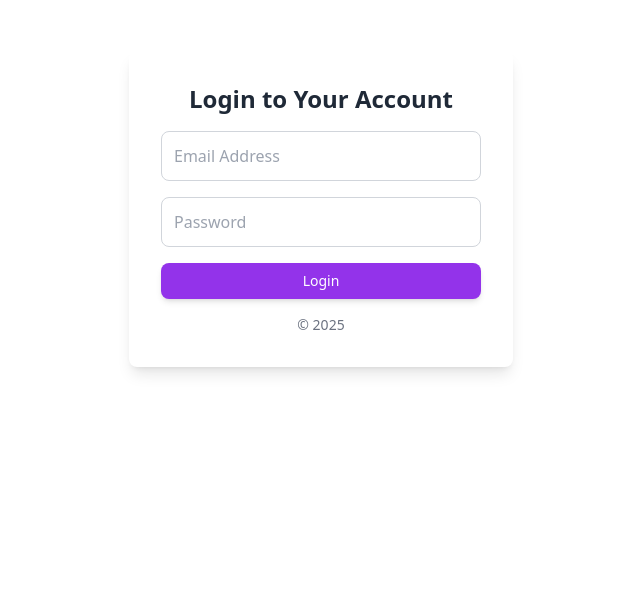
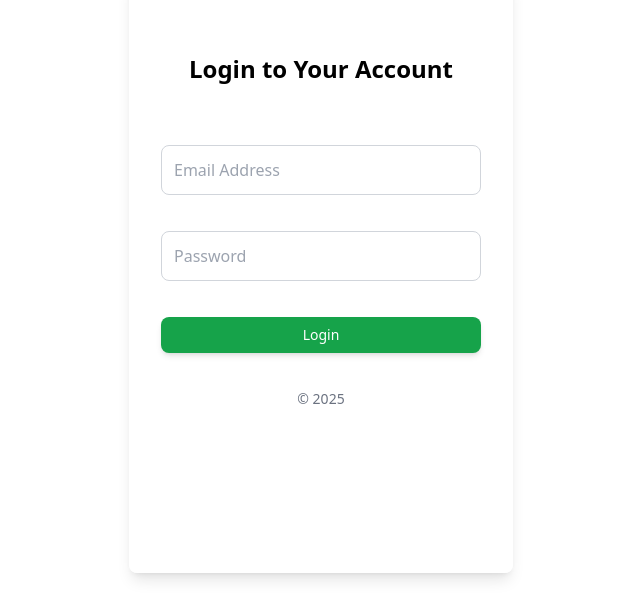
Before and after one commit to diya-p-shiju/leave-management-frontend, a React (Vite) app: page /login in a window 1280 px wide. Shown: the part 191-800 px from the top of the page, without its empty margins (319-959 px from the left). Built offline with nearby package versions, Linux system fonts and the light colour scheme.

Commit message:
before I tamper with homepage text animation

```diff
--- a/src/components/user-components/Login.tsx
+++ b/src/components/user-components/Login.tsx
@@ -47,14 +47,14 @@
     }
 
     return (
-      <div className="flex min-h-full h-96 bg-opacity-94  bg-white rounded-3xl items-center justify-center bg-gray-100">
+      <div className="flex min-h-full rounded-3xl mt-16 items-center justify-center ">
         <motion.div
-          className="w-full max-w-sm p-8 bg-white rounded-lg shadow-lg"
+          className="w-full max-w-sm p-8 h-[600px] bg-white bg-opacity-80 pt-20 rounded-lg shadow-lg flex flex-col gap-5"
           initial={{ opacity: 0, y: 30 }}
           animate={{ opacity: 1, y: 0 }}
           transition={{ duration: 0.6, ease: "easeOut" }}
         >
-          <h1 className="text-2xl font-semibold text-center text-gray-800 mb-4">
+          <h1 className="text-2xl font-semibold text-center text-black mb-10">
             Login to Your Account
           </h1>
           <form onSubmit={handleSubmit} className="flex flex-col gap-4">
@@ -64,23 +64,24 @@
               value={email}
               onChange={handleInputChange}
               placeholder="Email Address"
-              className="w-full p-3 border border-gray-300 rounded-lg focus:ring-2 focus:ring-purple-500 focus:outline-none"
-              whileFocus={{ scale: 1.02 }}
+              className="w-full p-3 border border-gray-300 rounded-lg  focus:outline-none mb-5"
+              whileFocus={{ scale: 1.01 }}
             />
+            {/* focus:ring-green-500 focus:ring-2 */}
             <motion.input
               type="password"
               name="password"
               value={password}
               onChange={handleInputChange}
               placeholder="Password"
-              className="w-full p-3 border border-gray-300 rounded-lg focus:ring-2 focus:ring-purple-500 focus:outline-none"
+              className="w-full p-3 border border-gray-300 rounded-lg  focus:outline-none mb-5"
               whileFocus={{ scale: 1.02 }}
             />
             {error && <p className="text-sm text-red-500">{error}</p>}
             <Button
               type="submit"
               disabled={loading}
-              className="w-full bg-purple-600 text-white py-3 rounded-lg shadow-md hover:bg-purple-700 disabled:opacity-50"
+              className="w-full bg-green-600 text-white py-3 rounded-lg shadow-md hover:bg-green-700 disabled:opacity-50"
             >
               {loading ? "Logging in..." : "Login"}
             </Button>
--- a/src/pages/HomePage.tsx
+++ b/src/pages/HomePage.tsx
@@ -2,6 +2,7 @@ import { Button } from "@/components/ui/button";
 import * as motion from "motion/react-client";
 import { useNavigate } from "react-router-dom";
 import employee from "../assets/employee.jpg";
+import LoginForm from "@/components/user-components/Login";
 
 const transition = { duration: 4, yoyo: Infinity, ease: "easeInOut" };
 const HomePage = () => {
@@ -19,13 +20,14 @@ const HomePage = () => {
             className="absolute inset-0 w-full h-full object-cover brightness-75 -z-20  "
           />
 <div className="container  min-h-[700px]  my-32 flex-col justify-center mx-44 overflow-hidden">
-  <div className=" h-4/5 w-4/5 m-20  overflow-hidden ">
-  <h1 className="text-white font-bold  text-8xl text-pretty leading-snug text-left">Streamline Your Employee Leave Management</h1>
+  <div className=" h-4/5 w-[1000px] m-20  overflow-hidden ">
+  <h1 className="text-white font-bold  text-8xl  text-pretty leading-tight text-left">Streamline Your Employee Leave Management System</h1>
   </div>
   <div className="ml-20 ">
-    <Button className="px-20 py-14 bg-white font-bold rounded-none text-green-600 hover:text-white hover:bg-green-500 hover:opacity-80 border-green-600 border-1 text-xl">Get Started</Button>
   </div>
-
+<div className="min-h-[700px] min-w-[500px] absolute right-40 top-40">
+  <LoginForm />
+</div>
 </div>
         </div>
   );
```
